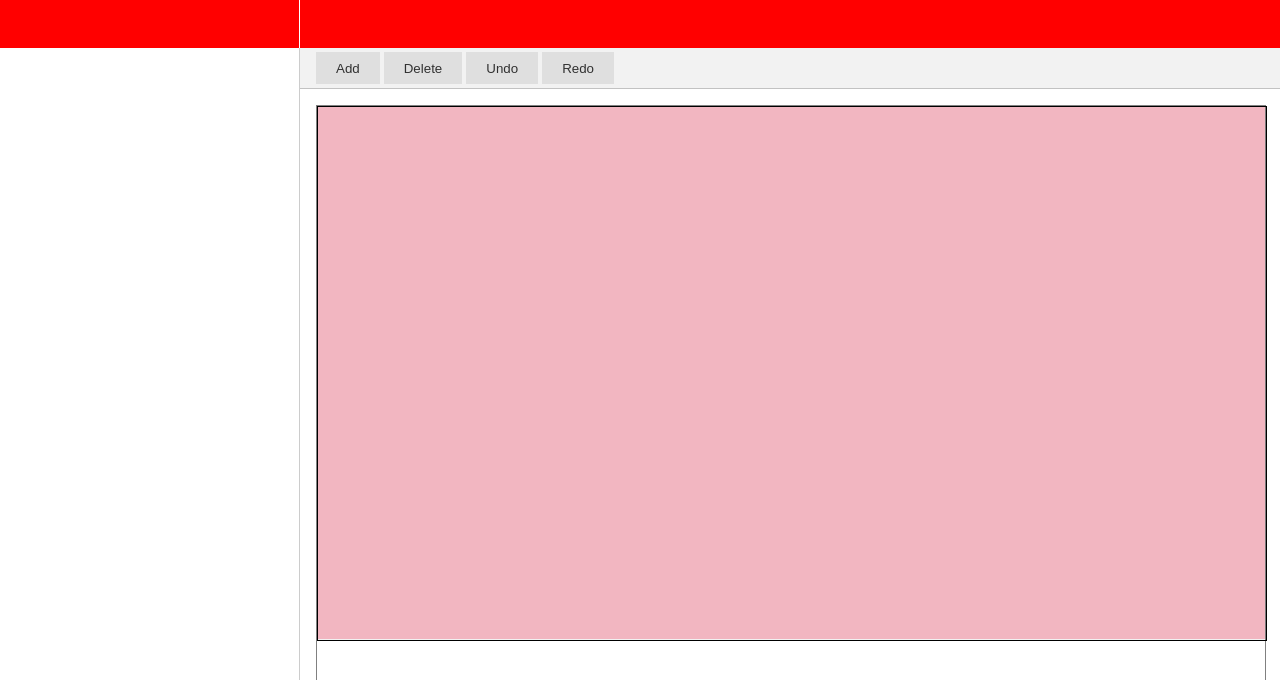
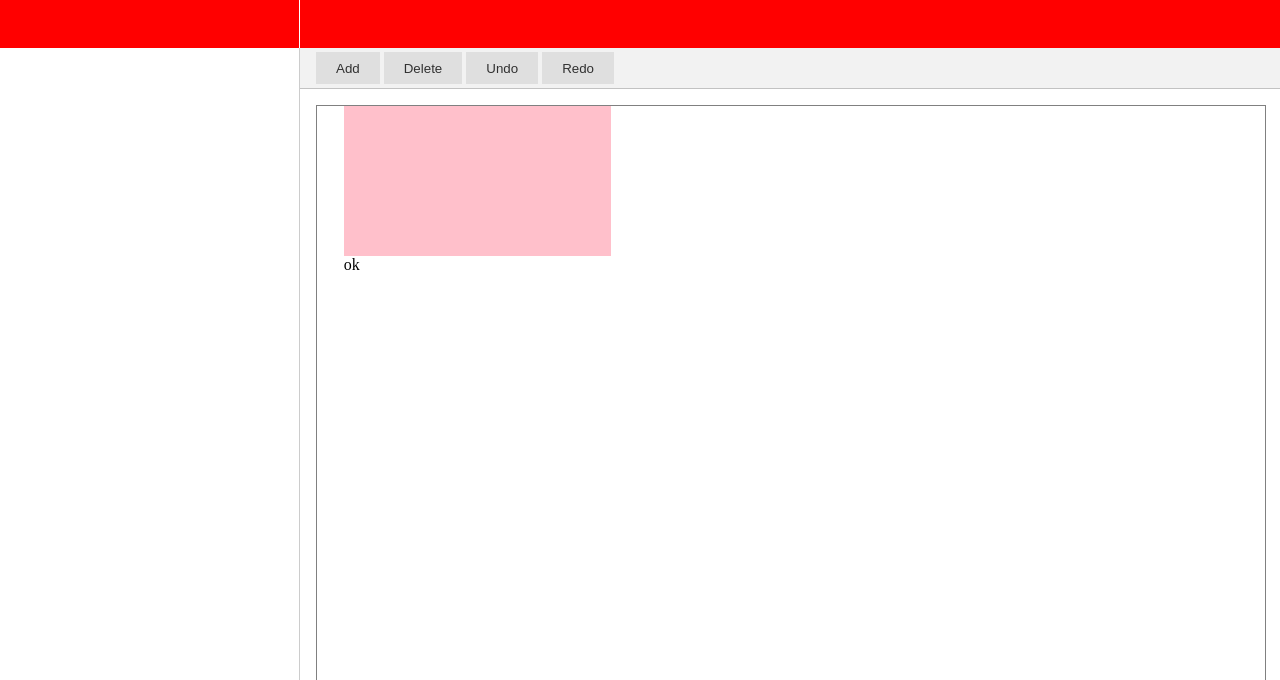
Before and after one commit to angelfraga/angular-aspect-ratio-by-iframe, an Angular app: page / in a window 1280 px wide. Shown: the top 680 px of the page. Built offline with nearby package versions, Linux system fonts and the light colour scheme.

Commit message:
move aspect-ratio to a component WIP

```diff
--- a/src/app/app.component.css
+++ b/src/app/app.component.css
@@ -71,16 +71,3 @@ button:hover {
   opacity: 1;
   cursor: pointer;
 }
-
-iframe {
-  height: 100%;
-  width: 100%;
-  border: 0;
-}
-
-.aspect-ratio-mask {
-  position: absolute;
-  background: rgba(0,0,0,0.05);
-  border: 1px solid black;
-  box-sizing: content-box;
-}
--- a/src/app/app.component.html
+++ b/src/app/app.component.html
@@ -13,8 +13,9 @@
       <button>Redo</button>
     </div>
     <div class="iframe-wrapper">
-      <iframe height="450" width="800" #aspectRatioFrame ></iframe>
-      <div #mask class="aspect-ratio-mask"></div>
+      <app-aspect-ratio>
+        ok
+      </app-aspect-ratio>
     </div>
   </div>
 </div>
--- a/src/app/app.component.ts
+++ b/src/app/app.component.ts
@@ -17,46 +17,11 @@ export class AppComponent  implements AfterViewInit, OnDestroy {
   componentDestroyed$ = new Subject();
 
   ngAfterViewInit() {
-    const aspectRatio = window.document.createElement('div');
-    aspectRatio.classList.add('aspect-ratio');
-    aspectRatio.setAttribute('data-ratio', '9/16');
-    this.aspectRatioFrame.nativeElement.contentDocument.body.innerHTML = `
-      <style>
-        .aspect-ratio[data-ratio="9/16"] {
-          background: silver;
-          width: 100vw;
-          height: 56.25vw; /* 100/56.25 = 1.778 */
-          background: pink;
-          max-height: 100%;
-          max-width: 177.78vh; /* 16/9 = 1.778 */
-          margin: auto;
-          position: absolute;
-          top:0; /* vertical center */
-          left:0;right:0; /* horizontal center */
-        }
-      </style>
-    `;
-    this.aspectRatioFrame.nativeElement.contentDocument.body.appendChild(aspectRatio)
 
-    fromEvent(this.aspectRatioFrame.nativeElement.contentWindow, 'resize').pipe(
-      takeUntil(this.componentDestroyed$)
-    ).subscribe(() => this.resizeMask(this.mask.nativeElement, aspectRatio));
-
-    this.resizeMask(this.mask.nativeElement, aspectRatio);
   }
 
   ngOnDestroy() {
     this.componentDestroyed$.next();
     this.componentDestroyed$.complete();
   }
-
-  resizeMask(mask: HTMLDivElement, aspectRatio: HTMLDivElement) {
-    const coords = aspectRatio.getBoundingClientRect();
-    mask.style.width = coords.width + 'px';
-    mask.style.height = coords.height + 'px';
-    mask.style.top = coords.top + 'px';
-    mask.style.bottom = coords.bottom + 'px';
-    mask.style.left = coords.left + 'px';
-    mask.style.right = coords.right + 'px';
-  }
 }
--- a/src/app/app.module.ts
+++ b/src/app/app.module.ts
@@ -3,11 +3,11 @@ import { BrowserModule } from '@angular/platform-browser';
 import { FormsModule } from '@angular/forms';
 
 import { AppComponent } from './app.component';
-import { HelloComponent } from './hello.component';
+import { AspectRatioComponent } from './aspect-ratio/aspect-ratio.component';
 
 @NgModule({
   imports:      [ BrowserModule, FormsModule ],
-  declarations: [ AppComponent, HelloComponent ],
+  declarations: [ AppComponent, AspectRatioComponent ],
   bootstrap:    [ AppComponent ]
 })
 export class AppModule { }
--- /dev/null
+++ b/src/app/aspect-ratio/aspect-ratio.component.css
@@ -0,0 +1,11 @@
+iframe {
+  height: 100%;
+  width: 100%;
+  border: 0;
+}
+
+.aspect-ratio-mask {
+  position: absolute;
+  background: rgba(0,0,0,0.05);
+  box-sizing: content-box;
+}
--- /dev/null
+++ b/src/app/aspect-ratio/aspect-ratio.component.html
@@ -0,0 +1,4 @@
+<div #mask class="aspect-ratio-mask">
+  <iframe height="450" width="800" #aspectRatioFrame ></iframe>
+  <ng-content></ng-content>
+</div>
--- /dev/null
+++ b/src/app/aspect-ratio/aspect-ratio.component.ts
@@ -0,0 +1,67 @@
+import { Component, ViewChild,AfterViewInit, ElementRef, HostBinding, OnDestroy, Input } from  '@angular/core';
+import { fromEvent, Subject } from 'rxjs';
+import { takeUntil } from 'rxjs/operators';
+
+@Component({
+  selector: 'app-aspect-ratio',
+  templateUrl: './aspect-ratio.component.html',
+  styleUrls: ['./aspect-ratio.component.css']
+})
+export class AspectRatioComponent implements AfterViewInit, OnDestroy {
+  @Input() ratio: string = '9/16';
+
+  @ViewChild('aspectRatioFrame') aspectRatioFrame: ElementRef<HTMLIFrameElement>;
+  @ViewChild('mask') mask: ElementRef<HTMLDivElement>;
+
+  componentDestroyed$ = new Subject();
+
+  constructor() { }
+
+  ngAfterViewInit() {
+    setTimeout(() => {
+
+    const aspectRatio = window.document.createElement('div');
+    aspectRatio.classList.add('aspect-ratio');
+    aspectRatio.setAttribute('data-ratio', '9/16');
+    this.aspectRatioFrame.nativeElement.contentDocument.body.innerHTML = `
+      <style>
+        .aspect-ratio[data-ratio="9/16"] {
+          width: 100vw;
+          height: 56.25vw; /* 100/56.25 = 1.778 */
+          background: pink;
+          max-height: 100%;
+          max-width: 177.78vh; /* 16/9 = 1.778 */
+          margin: auto;
+          position: absolute;
+          top:0; /* vertical center */
+          bottom:0; /* vertical center */
+          left:0;right:0; /* horizontal center */
+        }
+      </style>
+    `;
+    this.aspectRatioFrame.nativeElement.contentDocument.body.appendChild(aspectRatio)
+
+    fromEvent(this.aspectRatioFrame.nativeElement.contentWindow, 'resize').pipe(
+      takeUntil(this.componentDestroyed$)
+    ).subscribe(() => this.resizeMask(this.mask.nativeElement, aspectRatio));
+
+    this.resizeMask(this.mask.nativeElement, aspectRatio);
+    }, 100)
+  }
+
+  ngOnDestroy() {
+    this.componentDestroyed$.next();
+    this.componentDestroyed$.complete();
+  }
+
+  resizeMask(mask: HTMLDivElement, aspectRatio: HTMLDivElement) {
+    const coords = aspectRatio.getBoundingClientRect();
+    mask.style.width = coords.width + 'px';
+    mask.style.height = coords.height + 'px';
+    mask.style.top = coords.top + 'px';
+    mask.style.bottom = coords.bottom + 'px';
+    mask.style.left = coords.left + 'px';
+    mask.style.right = coords.right + 'px';
+  }
+
+}
--- a/src/app/hello.component.ts
+++ /dev/null
@@ -1,10 +0,0 @@
-import { Component, Input } from '@angular/core';
-
-@Component({
-  selector: 'hello',
-  template: `<h1>Hello {{name}}!</h1>`,
-  styles: [`h1 { font-family: Lato; }`]
-})
-export class HelloComponent  {
-  @Input() name: string;
-}
```
